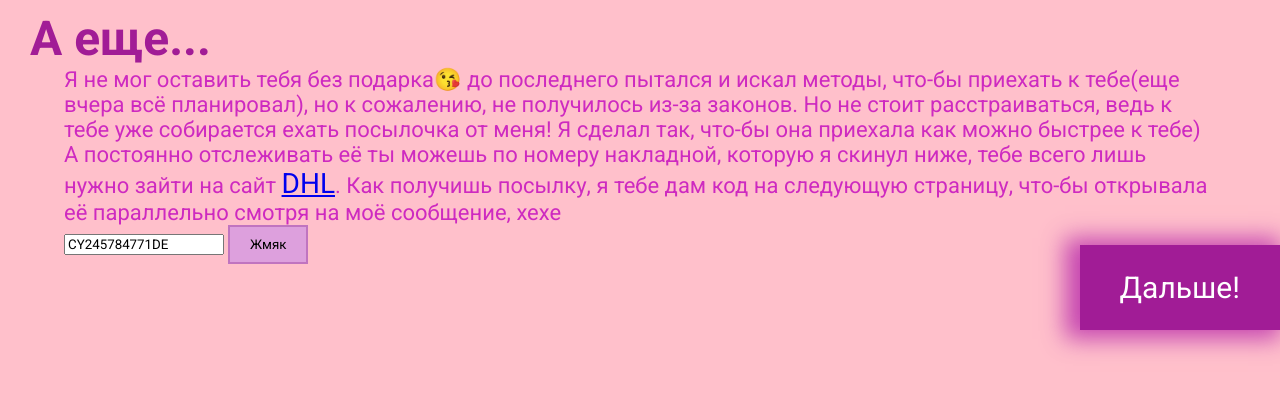
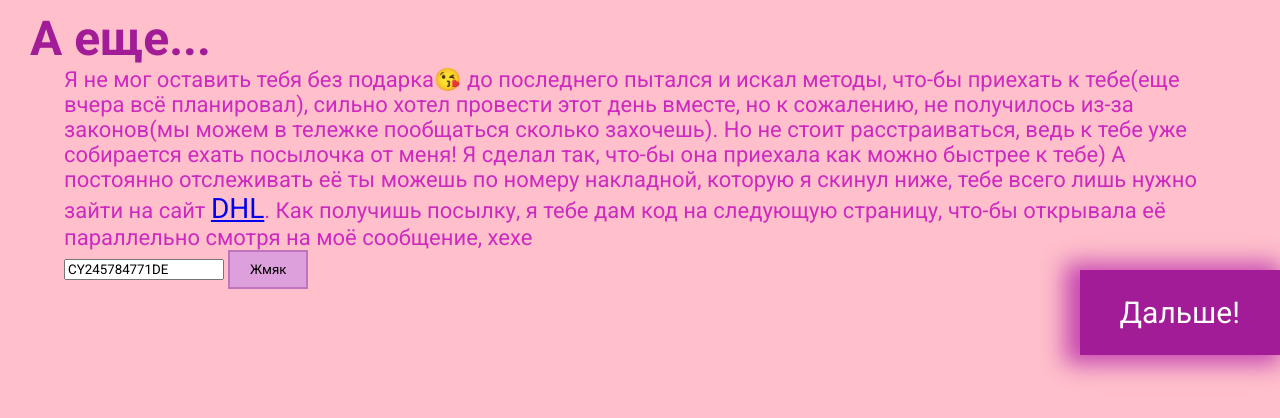
Before and after one commit to mikhail2574/Ksenia, a plain HTML site: page html/5.html in a window 1280 px wide. Drawn offline with Linux system fonts and the light colour scheme.

Commit message:
Update 5.html

```diff
--- a/html/5.html
+++ b/html/5.html
@@ -9,7 +9,7 @@
 </head>
 <body>
     <h1>А еще...</h1>
-    <div>Я не мог оставить тебя без подарка😘 до последнего пытался и искал методы, что-бы приехать к тебе(еще вчера всё планировал), но к сожалению, не получилось из-за законов. Но не стоит расстраиваться, ведь к тебе уже собирается ехать посылочка от меня! Я сделал так, что-бы она приехала как можно быстрее к тебе) А постоянно отслеживать её ты можешь по номеру накладной, которую я скинул ниже, тебе всего лишь нужно зайти на сайт <a href="https://www.dhl.de/de/privatkunden.html">DHL</a>. Как получишь посылку, я тебе дам код на следующую страницу, что-бы открывала её параллельно смотря на моё сообщение, хехе</div>
+    <div>Я не мог оставить тебя без подарка😘 до последнего пытался и искал методы, что-бы приехать к тебе(еще вчера всё планировал), сильно хотел провести этот день вместе, но к сожалению, не получилось из-за законов(мы можем в тележке пообщаться сколько захочешь). Но не стоит расстраиваться, ведь к тебе уже собирается ехать посылочка от меня! Я сделал так, что-бы она приехала как можно быстрее к тебе) А постоянно отслеживать её ты можешь по номеру накладной, которую я скинул ниже, тебе всего лишь нужно зайти на сайт <a href="https://www.dhl.de/de/privatkunden.html">DHL</a>. Как получишь посылку, я тебе дам код на следующую страницу, что-бы открывала её параллельно смотря на моё сообщение, хехе</div>
     <input type="text" value="CY245784771DE" id="myInput">
 
     <!-- The button used to copy the text -->
```
